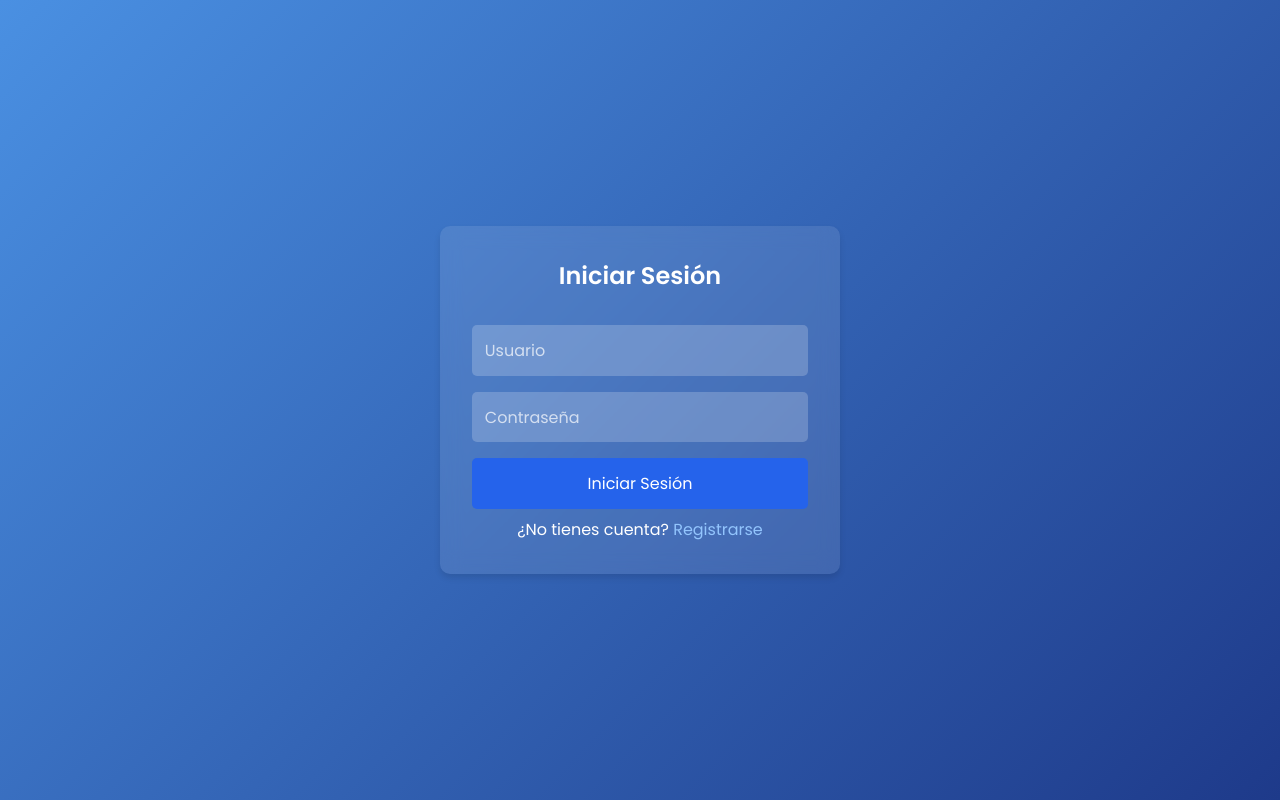
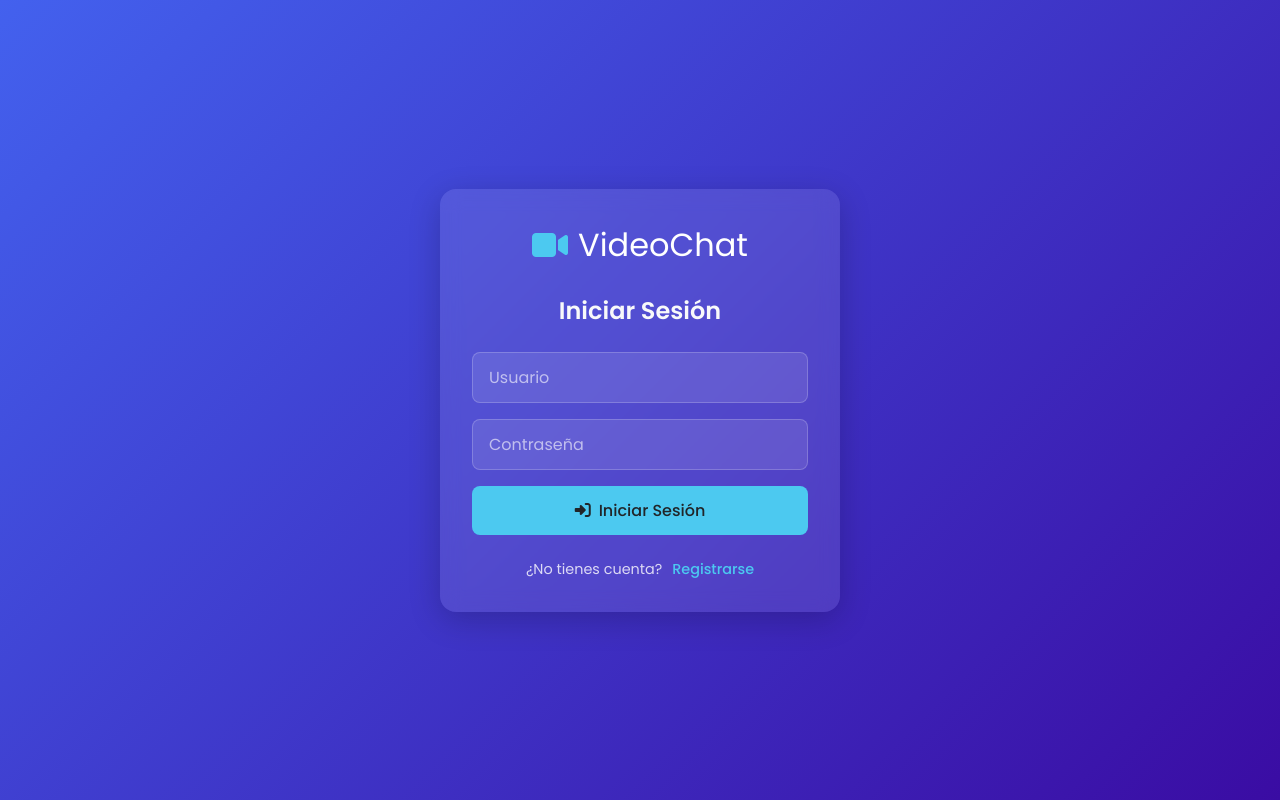
Before and after one commit to lando1906/VideoCall, a Flask app: page /auth in a window 1280 px wide. Run offline with Flask 3, Linux system fonts and the light colour scheme.

Commit message:
Actualizar auth.html

```diff
--- a/templates/auth.html
+++ b/templates/auth.html
@@ -4,116 +4,262 @@
     <meta charset="UTF-8">
     <meta name="viewport" content="width=device-width, initial-scale=1.0">
     <title>{% if mode == 'login' %}Iniciar Sesión{% else %}Registrarse{% endif %}</title>
-    <link href="https://fonts.googleapis.com/css2?family=Poppins:wght@400;600&display=swap" rel="stylesheet">
+    <link href="https://fonts.googleapis.com/css2?family=Poppins:wght@400;500;600&display=swap" rel="stylesheet">
+    <link rel="stylesheet" href="https://cdnjs.cloudflare.com/ajax/libs/font-awesome/6.4.0/css/all.min.css">
     <style>
+        :root {
+            --primary: #4361ee;
+            --primary-dark: #3a0ca3;
+            --danger: #f72585;
+            --success: #4cc9f0;
+            --dark: #212529;
+            --light: #f8f9fa;
+            --gray: #6c757d;
+        }
+
         * {
             margin: 0;
             padding: 0;
             box-sizing: border-box;
             font-family: 'Poppins', sans-serif;
         }
+
         body {
-            background: linear-gradient(135deg, #4a90e2, #1e3a8a);
-            color: #fff;
+            background: linear-gradient(135deg, var(--primary), var(--primary-dark));
+            color: var(--light);
             min-height: 100vh;
             display: flex;
             justify-content: center;
             align-items: center;
+            padding: 20px;
         }
+
         .auth-container {
             background: rgba(255, 255, 255, 0.1);
             padding: 2rem;
-            border-radius: 10px;
+            border-radius: 16px;
             backdrop-filter: blur(10px);
-            box-shadow: 0 4px 6px rgba(0, 0, 0, 0.1);
+            box-shadow: 0 8px 32px rgba(0, 0, 0, 0.2);
             width: 100%;
             max-width: 400px;
             text-align: center;
-            animation: fadeIn 0.5s ease-in-out;
+            animation: fadeIn 0.5s ease-out;
         }
-        h2 {
+
+        .logo {
             margin-bottom: 1.5rem;
-        }
-        input, button {
-            width: 100%;
-            padding: 0.8rem;
-            margin: 0.5rem 0;
-            border: none;
-            border-radius: 5px;
-            font-size: 1rem;
-        }
-        input {
-            background: rgba(255, 255, 255, 0.2);
-            color: #fff;
-        }
-        input::placeholder {
-            color: rgba(255, 255, 255, 0.7);
-        }
-        button {
-            background: #2563eb;
-            color: #fff;
-            cursor: pointer;
-            transition: background 0.3s ease;
-        }
-        button:hover {
-            background: #1d4ed8;
-        }
-        .error {
-            color: #ff4d4d;
-            margin-bottom: 1rem;
-        }
-        a {
-            color: #93c5fd;
-            text-decoration: none;
-        }
-        a:hover {
-            text-decoration: underline;
-        }
-        .avatar-btn {
+            font-size: 2rem;
+            color: white;
             display: flex;
             justify-content: center;
             align-items: center;
-            background: none;
+            gap: 10px;
+        }
+
+        .logo i {
+            color: var(--success);
+        }
+
+        h2 {
+            margin-bottom: 1.5rem;
+            font-size: 1.5rem;
+        }
+
+        .input-group {
+            margin-bottom: 1rem;
+            position: relative;
+        }
+
+        input {
+            width: 100%;
+            padding: 12px 16px;
+            background: rgba(255, 255, 255, 0.1);
+            border: 1px solid rgba(255, 255, 255, 0.2);
+            border-radius: 8px;
+            color: white;
+            font-size: 1rem;
+            transition: all 0.3s ease;
+        }
+
+        input:focus {
+            outline: none;
+            border-color: var(--success);
+            box-shadow: 0 0 0 2px rgba(76, 201, 240, 0.3);
+        }
+
+        input::placeholder {
+            color: rgba(255, 255, 255, 0.6);
+        }
+
+        .error {
+            color: var(--danger);
+            margin-bottom: 1rem;
+            font-size: 0.9rem;
+            display: flex;
+            align-items: center;
+            justify-content: center;
+            gap: 6px;
+        }
+
+        button[type="submit"] {
+            width: 100%;
+            padding: 12px;
+            background: var(--success);
+            color: var(--dark);
             border: none;
+            border-radius: 8px;
+            font-size: 1rem;
+            font-weight: 500;
             cursor: pointer;
-            margin: 0.5rem auto;
+            transition: all 0.3s ease;
+            margin-top: 1rem;
+            display: flex;
+            align-items: center;
+            justify-content: center;
+            gap: 8px;
         }
-        .avatar-btn svg {
-            width: 40px;
-            height: 40px;
-            fill: #fff;
-            transition: transform 0.3s ease;
+
+        button[type="submit"]:hover {
+            background: #3ab9df;
+            transform: translateY(-2px);
+            box-shadow: 0 4px 8px rgba(0, 0, 0, 0.2);
         }
-        .avatar-btn:hover svg {
-            transform: scale(1.1);
+
+        .avatar-container {
+            margin: 1rem 0;
+            position: relative;
         }
+
+        .avatar-preview {
+            width: 80px;
+            height: 80px;
+            border-radius: 50%;
+            background: rgba(255, 255, 255, 0.1);
+            margin: 0 auto;
+            display: flex;
+            align-items: center;
+            justify-content: center;
+            overflow: hidden;
+            border: 2px solid var(--success);
+            cursor: pointer;
+            transition: all 0.3s ease;
+        }
+
+        .avatar-preview:hover {
+            transform: scale(1.05);
+        }
+
+        .avatar-preview i {
+            font-size: 2rem;
+            color: white;
+        }
+
+        .avatar-preview img {
+            width: 100%;
+            height: 100%;
+            object-fit: cover;
+        }
+
+        #avatar-upload {
+            display: none;
+        }
+
+        .switch-mode {
+            margin-top: 1.5rem;
+            font-size: 0.9rem;
+            color: rgba(255, 255, 255, 0.8);
+        }
+
+        .switch-mode a {
+            color: var(--success);
+            text-decoration: none;
+            font-weight: 500;
+            margin-left: 6px;
+        }
+
+        .switch-mode a:hover {
+            text-decoration: underline;
+        }
+
         @keyframes fadeIn {
             from { opacity: 0; transform: translateY(-20px); }
             to { opacity: 1; transform: translateY(0); }
+        }
+
+        @media (max-width: 480px) {
+            .auth-container {
+                padding: 1.5rem;
+            }
         }
     </style>
 </head>
 <body>
     <div class="auth-container">
+        <div class="logo">
+            <i class="fas fa-video"></i>
+            <span>VideoChat</span>
+        </div>
+
         <h2>{% if mode == 'login' %}Iniciar Sesión{% else %}Registrarse{% endif %}</h2>
+
         {% if error %}
-            <p class="error">{{ error }}</p>
+            <p class="error">
+                <i class="fas fa-exclamation-circle"></i>
+                <span>{{ error }}</span>
+            </p>
         {% endif %}
+
         <form method="POST" enctype="multipart/form-data">
-            <input type="text" name="username" placeholder="Usuario" required>
-            <input type="password" name="password" placeholder="Contraseña" required>
+            <div class="input-group">
+                <input type="text" name="username" placeholder="Usuario" required>
+            </div>
+
+            <div class="input-group">
+                <input type="password" name="password" placeholder="Contraseña" required>
+            </div>
+
             {% if mode == 'register' %}
-                <label for="avatar-upload" class="avatar-btn" title="Seleccionar foto de perfil">
-                    <svg xmlns="http://www.w3.org/2000/svg" viewBox="0 0 24 24">
-                        <path fill="currentColor" d="M12 12c2.21 0 4-1.79 4-4s-1.79-4-4-4-4 1.79-4 4 1.79 4 4 4zm0 2c-2.67 0-8 1.34-8 4v2h16v-2c0-2.66-5.33-4-8-4z"/>
-                    </svg>
-                </label>
-                <input type="file" id="avatar-upload" name="avatar" accept="image/*" style="display: none;">
+                <div class="avatar-container">
+                    <label for="avatar-upload" class="avatar-preview" id="avatar-preview">
+                        <i class="fas fa-user"></i>
+                    </label>
+                    <input type="file" id="avatar-upload" name="avatar" accept="image/*">
+                </div>
             {% endif %}
+
             <input type="hidden" name="action" value="{{ mode }}">
-            <button type="submit">{% if mode == 'login' %}Iniciar Sesión{% else %}Registrarse{% endif %}</button>
+
+            <button type="submit">
+                <i class="fas fa-{% if mode == 'login' %}sign-in-alt{% else %}user-plus{% endif %}"></i>
+                <span>{% if mode == 'login' %}Iniciar Sesión{% else %}Registrarse{% endif %}</span>
+            </button>
         </form>
-        <p>{% if mode == 'login' %}¿No tienes cuenta? <a href="{{ url_for('auth', mode='register') }}">Registrarse</a>{% else %}¿Ya tienes cuenta? <a href="{{ url_for('auth', mode='login') }}">Iniciar Sesión</a>{% endif %}</p>
+
+        <p class="switch-mode">
+            {% if mode == 'login' %}¿No tienes cuenta?{% else %}¿Ya tienes cuenta?{% endif %}
+            <a href="{{ url_for('auth', mode=('register' if mode == 'login' else 'login')) }}">
+                {% if mode == 'login' %}Registrarse{% else %}Iniciar Sesión{% endif %}
+            </a>
+        </p>
     </div>
+
+    <script>
+        // Vista previa del avatar
+        const avatarUpload = document.getElementById('avatar-upload');
+        const avatarPreview = document.getElementById('avatar-preview');
+
+        if (avatarUpload && avatarPreview) {
+            avatarUpload.addEventListener('change', function(e) {
+                const file = e.target.files[0];
+                if (file) {
+                    const reader = new FileReader();
+                    reader.onload = function(e) {
+                        avatarPreview.innerHTML = `<img src="${e.target.result}" alt="Avatar preview">`;
+                    }
+                    reader.readAsDataURL(file);
+                }
+            });
+        }
+    </script>
 </body>
 </html>
```
